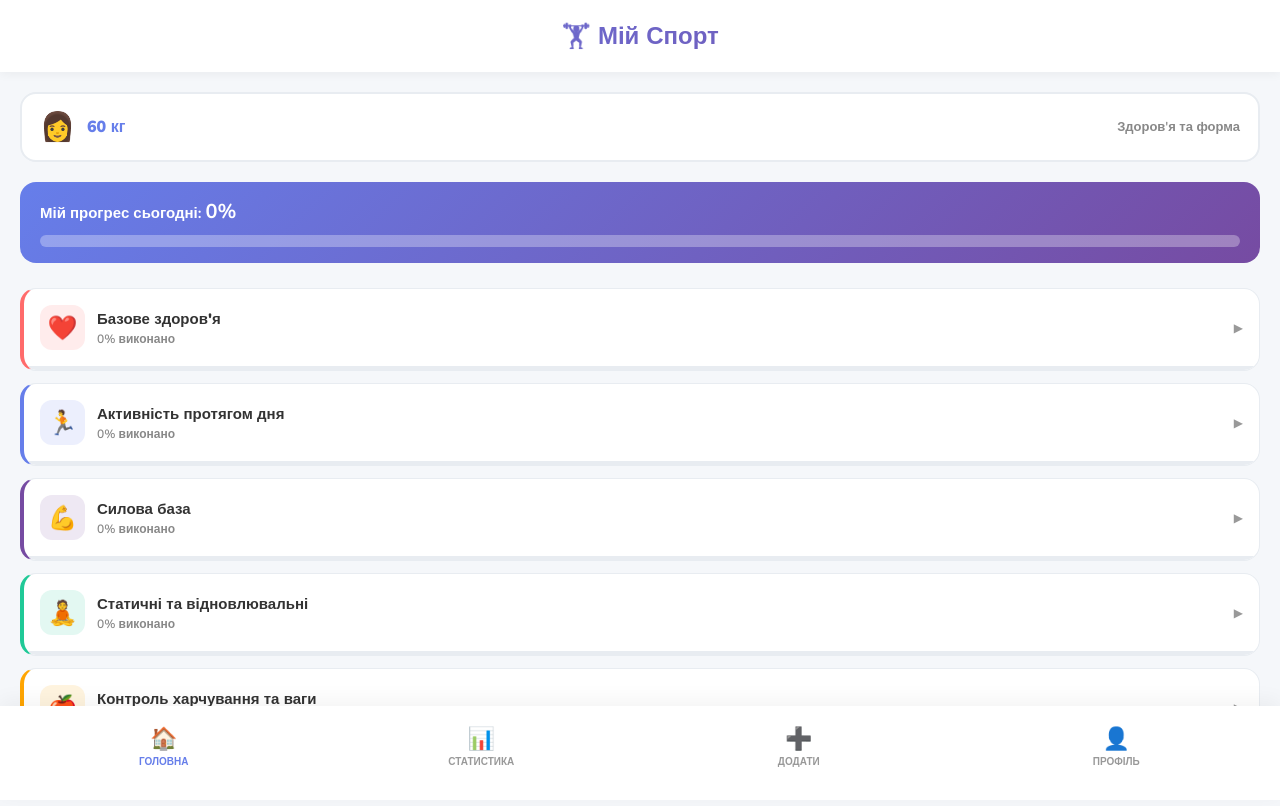
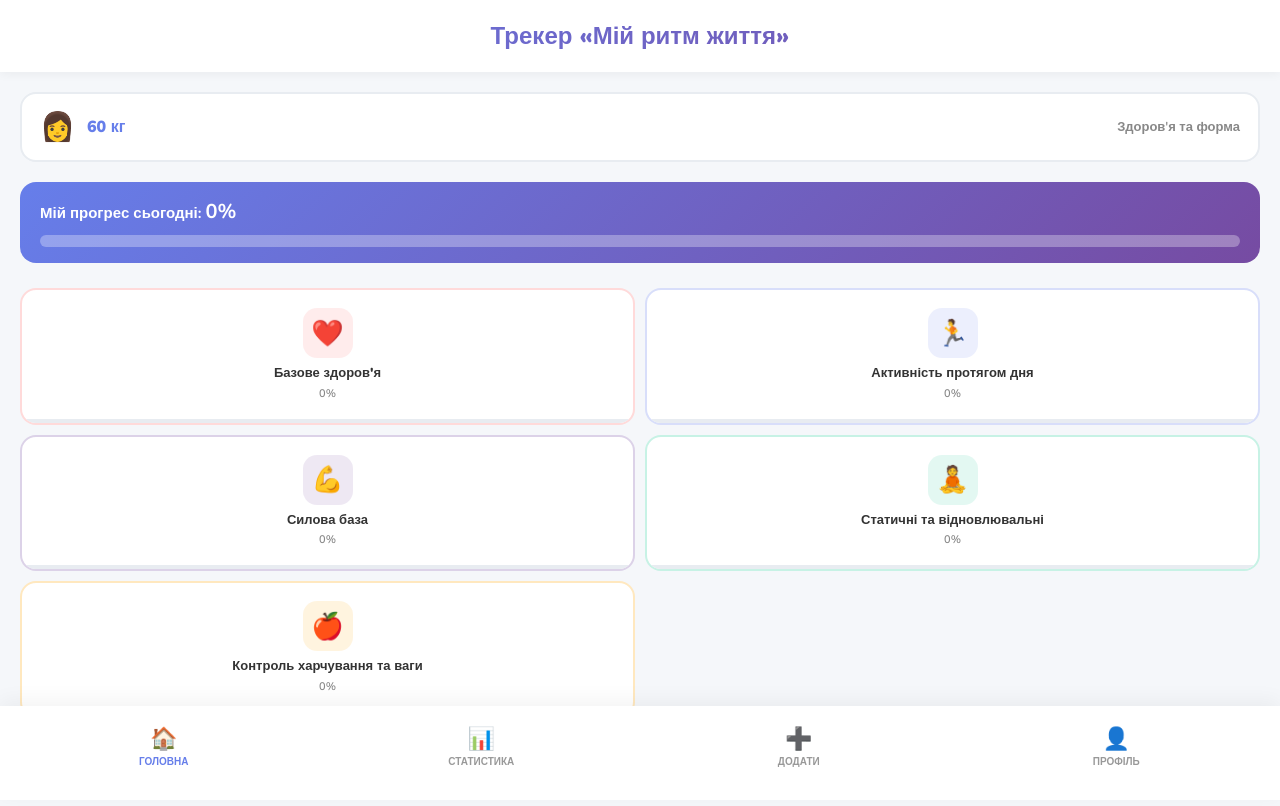
Before and after one commit to olenaklocko-cyber/project-6, a plain HTML site: page index.html in a window 1280 px wide. Drawn offline with nearby package versions, Linux system fonts and the light colour scheme.

Commit message:
Блоки у вигляді сітки 2x3, новий заголовок

```diff
--- a/index.html
+++ b/index.html
@@ -10,7 +10,7 @@
 <body>
     <div id="app">
         <header id="header">
-            <h1>🏋️ Мій Спорт</h1>
+            <h1>Трекер «Мій ритм життя»</h1>
         </header>
 
         <main id="screens">
--- a/screens.js
+++ b/screens.js
@@ -67,17 +67,19 @@ var Screens = {
             '</div>';
 
         // Блоки
+        html += '<div class="blocks-grid">';
+
         for (var b = 0; b < blocks.length; b++) {
             var block = blocks[b];
             var blockProgress = Storage.getBlockProgress(block.id, today);
             var isExpanded = this.expandedBlock === block.id;
 
-            html += '<div class="block" style="border-left: 4px solid ' + block.color + '">' +
-                '<div class="block-header" data-block="' + block.id + '">' +
+            html += '<div class="block' + (isExpanded ? ' expanded' : '') + '" style="border-color: ' + block.color + '40" data-block="' + block.id + '">' +
+                '<div class="block-header">' +
                 '<div class="block-icon" style="background: ' + block.color + '20; color: ' + block.color + '">' + block.icon + '</div>' +
                 '<div class="block-info">' +
                 '<div class="block-name">' + block.name + '</div>' +
-                '<div class="block-progress-text">' + blockProgress + '% виконано</div>' +
+                '<div class="block-progress-text">' + blockProgress + '%</div>' +
                 '</div>' +
                 '<div class="block-toggle">' + (isExpanded ? '▼' : '▶') + '</div>' +
                 '</div>' +
@@ -139,6 +141,8 @@ var Screens = {
 
             html += '</div>';
         }
+
+        html += '</div>';
 
         // Користувацькі звички
         var customHabits = Storage.getCustomHabits();
@@ -208,8 +212,8 @@ var Screens = {
         var self = this;
 
         // Розгортання блоків
-        document.querySelectorAll('.block-header').forEach(function(header) {
-            header.addEventListener('click', function() {
+        document.querySelectorAll('.block').forEach(function(block) {
+            block.addEventListener('click', function() {
                 var blockId = this.getAttribute('data-block');
                 self.expandedBlock = self.expandedBlock === blockId ? null : blockId;
                 self.renderHome();
--- a/style.css
+++ b/style.css
@@ -274,64 +274,77 @@ body {
     transition: width 0.5s ease;
 }
 
-/* ===== BLOCKS ===== */
+/* ===== BLOCKS GRID ===== */
+.blocks-grid {
+    display: grid;
+    grid-template-columns: 1fr 1fr;
+    gap: 10px;
+    margin-bottom: 15px;
+}
+
 .block {
     background: white;
     border-radius: 16px;
-    margin-bottom: 12px;
     overflow: hidden;
-    border: 1px solid #e8ecf1;
+    border: 2px solid #e8ecf1;
+    cursor: pointer;
+    transition: all 0.3s ease;
+}
+
+.block:hover {
+    transform: translateY(-3px);
+    box-shadow: 0 5px 15px rgba(0,0,0,0.1);
+}
+
+.block.expanded {
+    grid-column: span 2;
 }
 
 .block-header {
     display: flex;
+    flex-direction: column;
     align-items: center;
-    gap: 12px;
-    padding: 16px;
-    cursor: pointer;
-    transition: background 0.3s ease;
-}
-
-.block-header:hover {
-    background: #f8f9fa;
+    text-align: center;
+    padding: 18px 12px;
+    gap: 8px;
 }
 
 .block-icon {
-    width: 45px;
-    height: 45px;
-    border-radius: 12px;
+    width: 50px;
+    height: 50px;
+    border-radius: 14px;
     display: flex;
     align-items: center;
     justify-content: center;
-    font-size: 24px;
+    font-size: 26px;
 }
 
 .block-info {
-    flex: 1;
+    width: 100%;
 }
 
 .block-name {
-    font-size: 15px;
+    font-size: 13px;
     font-weight: 800;
     color: #333;
-    margin-bottom: 2px;
+    margin-bottom: 4px;
+    line-height: 1.2;
 }
 
 .block-progress-text {
-    font-size: 12px;
+    font-size: 11px;
     color: #888;
     font-weight: 600;
 }
 
 .block-toggle {
-    font-size: 12px;
-    color: #999;
-    transition: transform 0.3s ease;
+    display: none;
 }
 
 .block-progress-bar {
     height: 4px;
     background: #e8ecf1;
+    width: 100%;
 }
 
 .block-progress-fill {
@@ -340,8 +353,26 @@ body {
     transition: width 0.5s ease;
 }
 
+/* Розгорнутий блок */
+.block.expanded .block-header {
+    flex-direction: row;
+    text-align: left;
+    padding: 16px;
+}
+
+.block.expanded .block-info {
+    flex: 1;
+    text-align: left;
+}
+
+.block.expanded .block-toggle {
+    display: block;
+    font-size: 12px;
+    color: #999;
+}
+
 .block-habits {
-    padding: 10px 16px 16px;
+    padding: 0 16px 16px;
     display: flex;
     flex-direction: column;
     gap: 12px;
```
